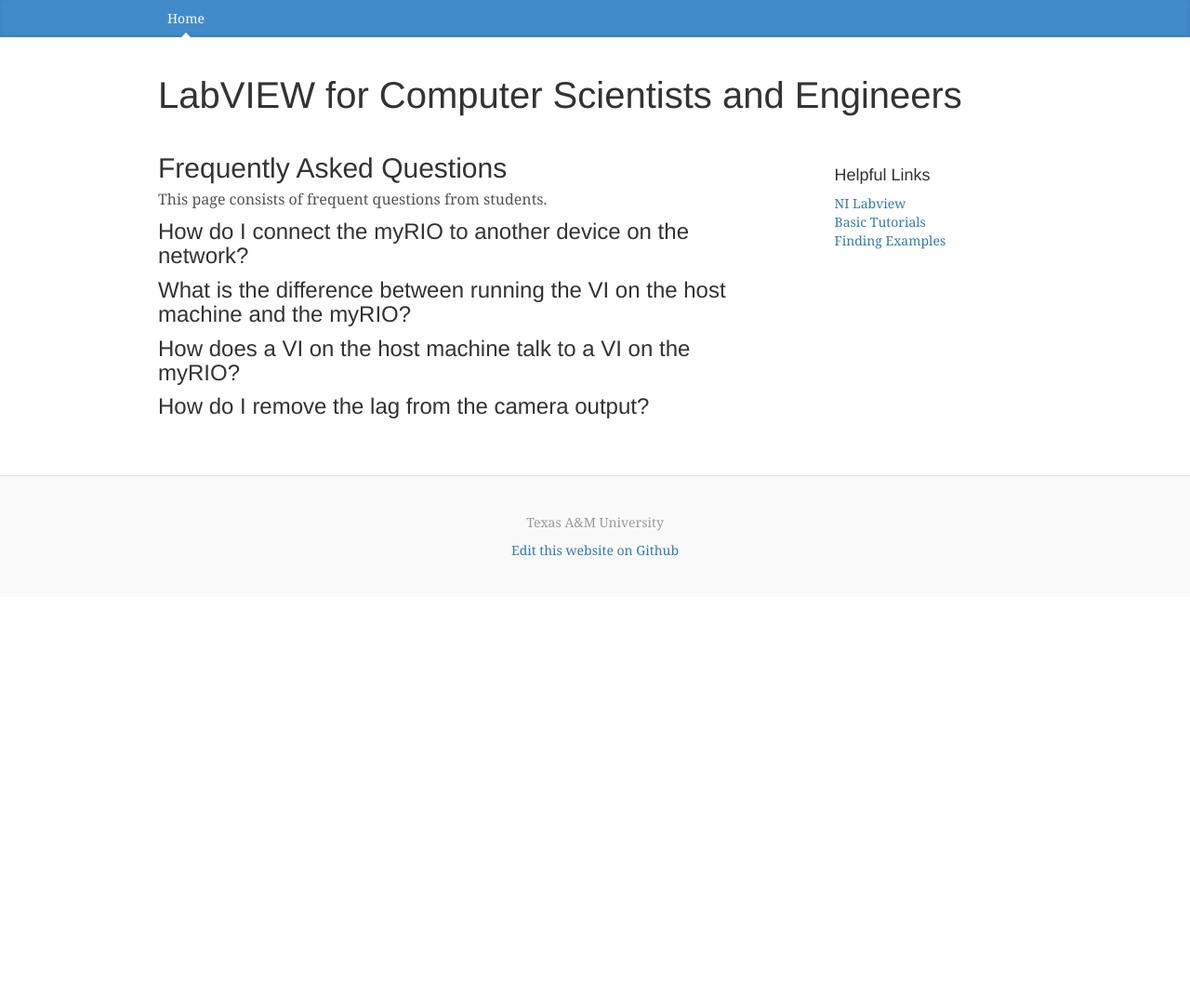
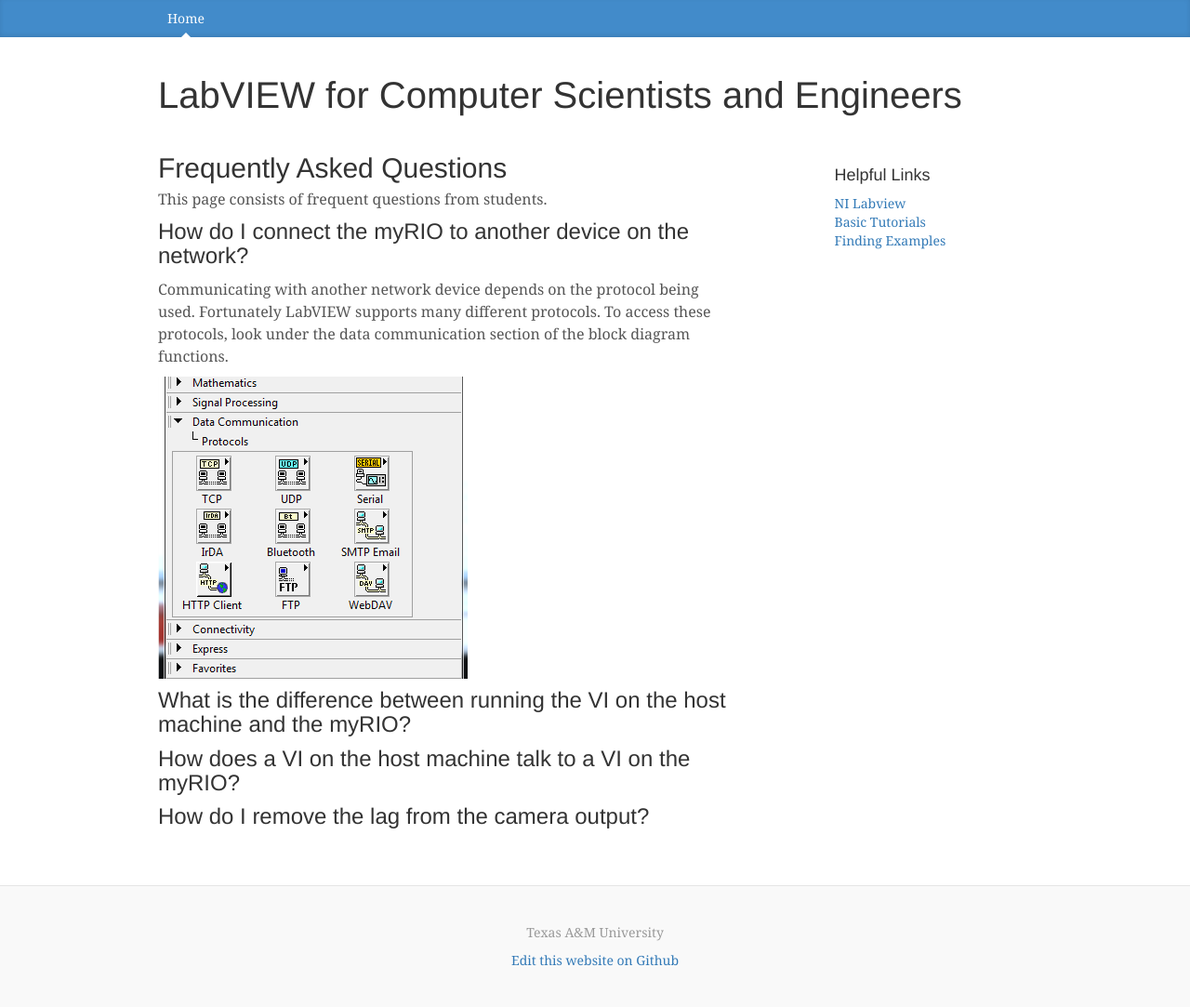
Before and after one commit to LabVIEW-Robotics/LabVIEW-Robotics.github.io, a Jekyll site: the page built from faq.html, in a window 1280 px wide. Shown: the whole page at 93% size. Built offline with Jekyll 4.4.1, drawn with Linux system fonts in a browser that asks for light colours; nearby versions of some CDN libraries; Markdown is read by kramdown in place of the engine named in the settings; before the commit the page ends 900 px from its top, so only the background shows below that.

Commit message:
first question

```diff
--- a/faq.html
+++ b/faq.html
@@ -15,7 +15,13 @@ links:
 <h2 class="blog-post-title">Frequently Asked Questions</h2>
 <p>This page consists of frequent questions from students.</p>
 <h3>How do I connect the myRIO to another device on the network?</h3>
-<p></p>
+<p>Communicating with another network device depends on the protocol
+being used. Fortunately LabVIEW supports many different protocols. To
+access these protocols, look under the data communication section of the
+block diagram functions.</p>
+<p>
+<img src="/images/data_communication.PNG" />
+</p>
 <h3>What is the difference between running the VI on the host machine and the myRIO?</h3>
 <p></p>
 <h3>How does a VI on the host machine talk to a VI on the myRIO?</h3>
```
